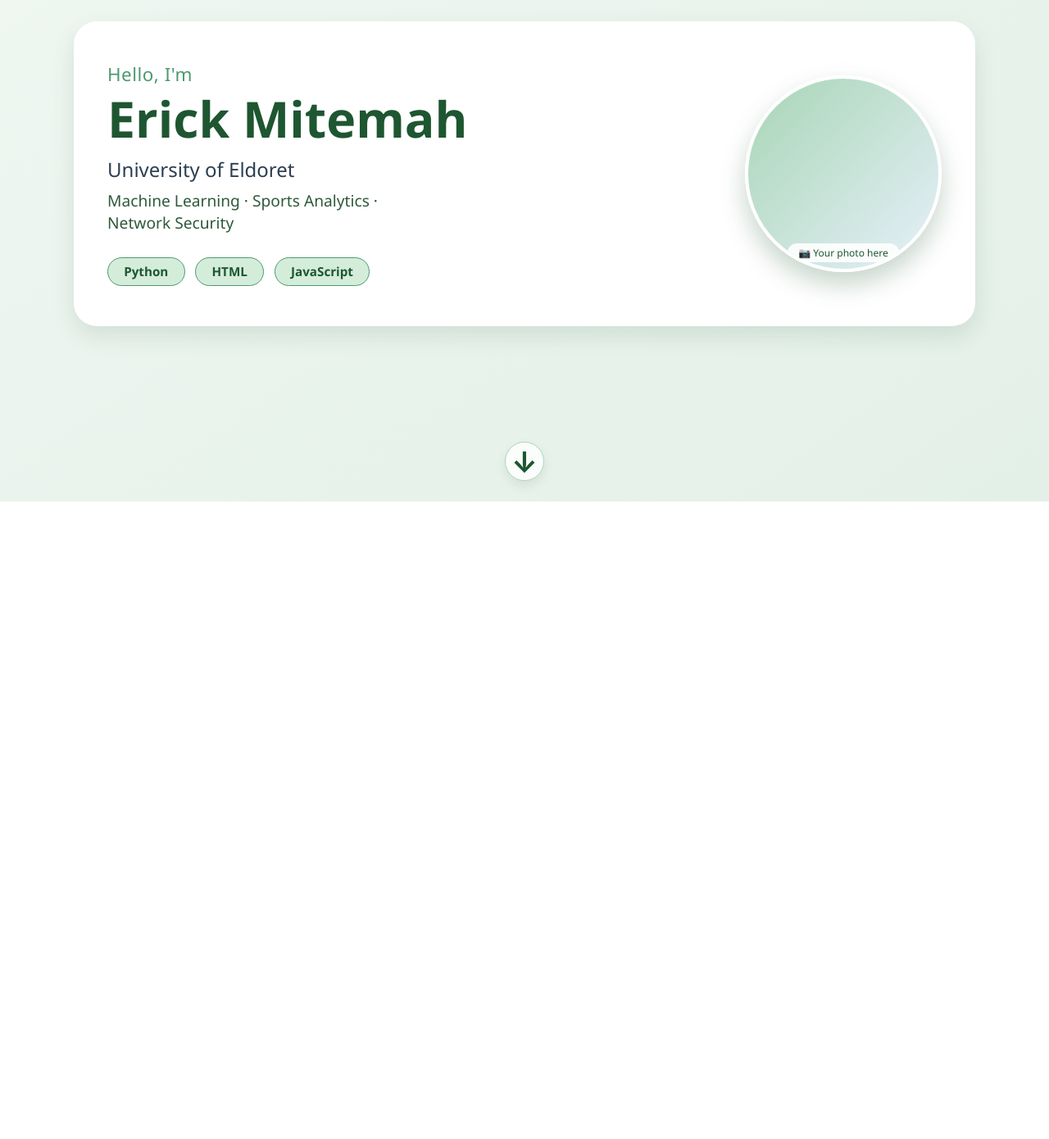
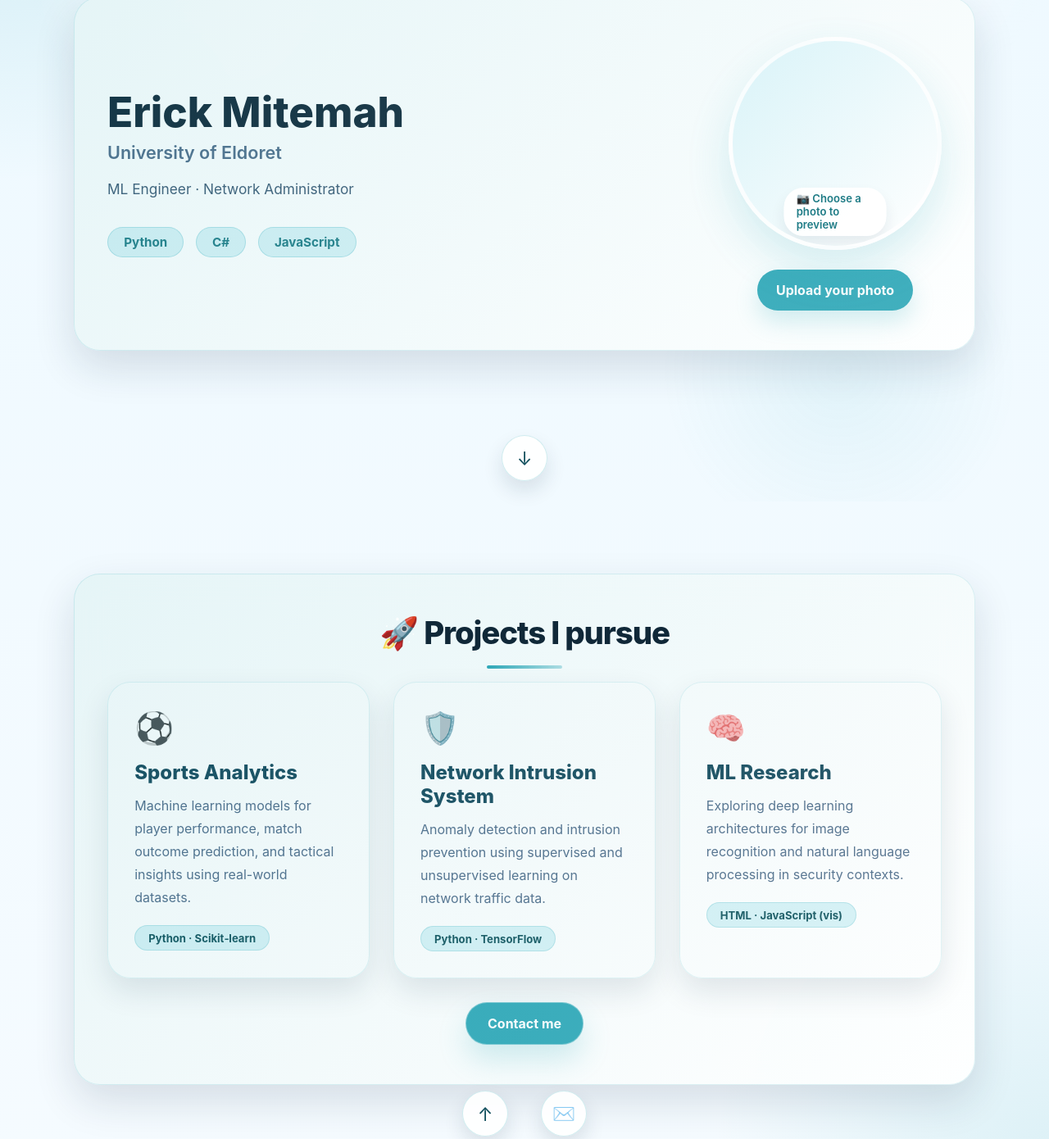
Before and after one commit to Erickmitemah/portfolio, a plain HTML site: page portfolio.html in a window 1280 px wide. Shown: the part 188-1578 px from the top of the page at 82% size. Before the commit the page ends 800 px from the top, so only its background shows below. Drawn offline with Linux system fonts and the light colour scheme.

Commit message:
Add photo upload, separate contact page, and improved styling

```diff
--- a/portfolio.html
+++ b/portfolio.html
@@ -11,20 +11,24 @@
     <section class="slide slide--hero" id="slide1">
       <div class="slide__content hero-layout">
         <div class="hero-text">
-          <span class="greeting">Hello, I'm</span>
           <h1 class="name">Erick Mitemah</h1>
           <p class="university">University of Eldoret</p>
-          <p class="tagline">Machine Learning · Sports Analytics · Network Security</p>
+          <p class="tagline">ML Engineer · Network Administrator</p>
           <div class="languages">
             <span class="lang-badge">Python</span>
-            <span class="lang-badge">HTML</span>
+            <span class="lang-badge">C#</span>
             <span class="lang-badge">JavaScript</span>
           </div>
         </div>
         <div class="hero-photo">
           <div class="photo-frame">
             <img src="your-photo.jpg" alt="Erick Mitemah portrait" class="profile-pic" id="profileImage">
-            <div class="upload-hint">📷 Your photo here</div>
+            <div class="upload-hint" id="uploadHint">📷 Your photo here</div>
+          </div>
+          <div class="upload-controls">
+            <label for="photoUpload" class="upload-button">Upload your photo</label>
+            <input type="file" id="photoUpload" accept="image/*" class="photo-input">
+
           </div>
         </div>
       </div>
@@ -56,34 +60,13 @@
             <span class="tech-tag">HTML · JavaScript (vis)</span>
           </div>
         </div>
+        <div class="page-action">
+          <a href="contact.html" class="page-link">Contact me</a>
+        </div>
       </div>
       <div class="slide-nav dual-nav">
         <a href="#slide1" class="nav-arrow" aria-label="Previous slide">↑</a>
-        <a href="#slide3" class="nav-arrow" aria-label="Next slide">↓</a>
-      </div>
-    </section>
-
-    <section class="slide slide--contact" id="slide3">
-      <div class="slide__content">
-        <h2 class="section-title">📞 Get in touch</h2>
-        <div class="contact-card">
-          <div class="contact-item">
-            <span class="contact-label">Phone</span>
-            <a href="tel:+254716750785" class="contact-value">0716750785</a>
-          </div>
-          <div class="contact-item">
-            <span class="contact-label">Email</span>
-            <a href="mailto:erick.mitemah@example.com" class="contact-value">erick.mitemah@eldoret.ac.ke</a>
-          </div>
-          <div class="contact-item">
-            <span class="contact-label">Location</span>
-            <span class="contact-value">Eldoret, Kenya</span>
-          </div>
-        </div>
-        <p class="contact-footer">I’m always open to collaborations in machine learning and analytics.</p>
-      </div>
-      <div class="slide-nav">
-        <a href="#slide2" class="nav-arrow" aria-label="Previous slide">↑</a>
+        <a href="contact.html" class="nav-arrow" aria-label="Contact page">✉️</a>
       </div>
     </section>
   </main>
--- a/script.js
+++ b/script.js
@@ -1,12 +1,39 @@
 (function() {
   const profileImg = document.getElementById('profileImage');
+
+  const uploadInput = document.getElementById('photoUpload');
+  const uploadHint = document.getElementById('uploadHint');
+  let currentObjectUrl = null;
 
   if (profileImg) {
     profileImg.addEventListener('error', function() {
       profileImg.style.display = 'none';
+      if (uploadHint) {
+        uploadHint.textContent = '📷 Choose a photo to preview';
+      }
     });
 
     profileImg.addEventListener('load', function() {
+      profileImg.style.display = 'block';
+      if (uploadHint) {
+        uploadHint.textContent = '✔️ Photo preview';
+      }
+    });
+  }
+
+  if (uploadInput && profileImg) {
+    uploadInput.addEventListener('change', function(event) {
+      const file = event.target.files && event.target.files[0];
+      if (!file) {
+        return;
+      }
+
+      if (currentObjectUrl) {
+        URL.revokeObjectURL(currentObjectUrl);
+      }
+
+      currentObjectUrl = URL.createObjectURL(file);
+      profileImg.src = currentObjectUrl;
       profileImg.style.display = 'block';
     });
   }
--- a/styles.css
+++ b/styles.css
@@ -1,15 +1,18 @@
 :root {
-  --green-deep: #1e5631;
-  --green-mid: #4c9a6e;
-  --green-light: #a8d5b5;
-  --blue-soft: #2c3e50;
-  --blue-pale: #e6f0fa;
-  --white-pure: #ffffff;
-  --white-warm: #f8faf7;
-  --shadow-sm: 0 8px 20px rgba(0, 40, 20, 0.08);
-  --shadow-card: 0 12px 28px rgba(30, 86, 49, 0.12);
-  --border-radius: 28px;
-  --transition: all 0.25s ease;
+  --bg-1: #eef9ff;
+  --bg-2: #f5fbff;
+  --surface: rgba(255, 255, 255, 0.92);
+  --surface-strong: rgba(255, 255, 255, 0.99);
+  --text-primary: #142945;
+  --text-secondary: #4f6d8a;
+  --accent: #2da7b7;
+  --accent-dark: #1f7c86;
+  --accent-soft: #d7f2f6;
+  --accent-warm: #fff0d6;
+  --shadow-sm: 0 16px 36px rgba(20, 41, 69, 0.12);
+  --shadow-card: 0 20px 50px rgba(20, 41, 69, 0.14);
+  --border-radius: 32px;
+  --transition: all 220ms ease;
 }
 
 * {
@@ -18,24 +21,40 @@
   box-sizing: border-box;
 }
 
+html {
+  scroll-behavior: smooth;
+}
+
 body {
-  font-family: 'Segoe UI', 'Inter', system-ui, -apple-system, sans-serif;
-  background: linear-gradient(145deg, #f0f7f2 0%, #e3f0e8 100%);
-  height: 100vh;
-  overflow: hidden;
-  color: var(--blue-soft);
+  min-height: 100vh;
+  font-family: 'Inter', 'Segoe UI', system-ui, -apple-system, sans-serif;
+  color: var(--text-primary);
+  background: radial-gradient(circle at top left, rgba(45, 167, 183, 0.16), transparent 20%),
+              radial-gradient(circle at bottom right, rgba(45, 167, 183, 0.12), transparent 20%),
+              linear-gradient(180deg, var(--bg-1) 0%, var(--bg-2) 100%);
+  overflow-x: hidden;
+}
+
+body::before {
+  content: '';
+  position: fixed;
+  inset: 0;
+  pointer-events: none;
+  background-image: radial-gradient(circle at 20% 20%, rgba(255,255,255,0.65) 0%, transparent 18%),
+                    radial-gradient(circle at 85% 15%, rgba(255,255,255,0.45) 0%, transparent 15%),
+                    radial-gradient(circle at 80% 80%, rgba(45,167,183,0.08) 0%, transparent 18%);
+  z-index: -1;
 }
 
 .portfolio-slider {
-  height: 100vh;
-  overflow-y: scroll;
+  min-height: 100vh;
+  overflow-y: auto;
   scroll-snap-type: y mandatory;
-  scroll-behavior: smooth;
 }
 
 .slide {
   scroll-snap-align: start;
-  height: 100vh;
+  min-height: 100vh;
   display: flex;
   flex-direction: column;
   justify-content: center;
@@ -45,16 +64,24 @@ body {
 }
 
 .slide__content {
-  max-width: 1100px;
-  width: 100%;
-  background: rgba(255, 255, 255, 0.75);
-  backdrop-filter: blur(16px);
-  -webkit-backdrop-filter: blur(16px);
-  background: var(--white-pure);
+  width: min(1100px, 100%);
+  background: var(--surface);
+  backdrop-filter: blur(18px);
   border-radius: var(--border-radius);
   box-shadow: var(--shadow-card);
   padding: 3rem 2.5rem;
-  border: 1px solid rgba(255, 255, 255, 0.7);
+  border: 1px solid rgba(45, 167, 183, 0.16);
+  position: relative;
+}
+
+.slide__content::before {
+  content: '';
+  position: absolute;
+  inset: 0;
+  border-radius: inherit;
+  margin: -1px;
+  background: linear-gradient(135deg, rgba(45,167,183,0.12), rgba(255,255,255,0.1));
+  pointer-events: none;
 }
 
 .hero-layout {
@@ -66,70 +93,77 @@ body {
 }
 
 .hero-text {
-  flex: 1 1 300px;
+  flex: 1 1 320px;
 }
 
 .greeting {
-  font-size: 1.4rem;
-  color: var(--green-mid);
-  font-weight: 500;
-  letter-spacing: 0.5px;
+  display: inline-flex;
+  align-items: center;
+  gap: 0.6rem;
+  font-size: 1rem;
+  color: var(--accent-dark);
+  font-weight: 700;
+  text-transform: uppercase;
+  letter-spacing: 0.16em;
+  margin-bottom: 1rem;
 }
 
 .name {
-  font-size: 3.8rem;
-  font-weight: 700;
-  color: var(--green-deep);
-  line-height: 1.2;
-  margin: 0.2rem 0 0.5rem;
+  font-size: clamp(3rem, 4vw, 4.4rem);
+  font-weight: 800;
+  color: #102838;
+  line-height: 1.02;
+  margin-bottom: 0.7rem;
 }
 
 .university {
-  font-size: 1.5rem;
-  font-weight: 500;
-  color: var(--blue-soft);
-  margin-bottom: 0.5rem;
+  font-size: 1.35rem;
+  font-weight: 600;
+  color: var(--text-secondary);
+  margin-bottom: 1rem;
 }
 
 .tagline {
-  font-size: 1.2rem;
-  color: #2e5a3b;
-  margin-bottom: 1.8rem;
-  max-width: 400px;
+  font-size: 1.08rem;
+  color: #3d5b75;
+  margin-bottom: 1.9rem;
+  max-width: 480px;
+  line-height: 1.8;
 }
 
 .languages {
   display: flex;
-  gap: 0.8rem;
+  gap: 0.9rem;
   flex-wrap: wrap;
 }
 
 .lang-badge {
-  background: var(--green-light);
-  color: var(--green-deep);
-  padding: 0.4rem 1.2rem;
-  border-radius: 30px;
-  font-weight: 600;
+  padding: 0.5rem 1.2rem;
+  border-radius: 999px;
+  background: var(--accent-soft);
+  color: var(--accent-dark);
+  font-weight: 700;
   font-size: 0.95rem;
-  background: #d4edda;
-  border: 1px solid var(--green-mid);
+  border: 1px solid rgba(45, 167, 183, 0.25);
 }
 
 .hero-photo {
   flex: 0 0 auto;
+  display: flex;
+  flex-direction: column;
+  align-items: center;
 }
 
 .photo-frame {
-  width: 240px;
-  height: 240px;
+  width: 260px;
+  height: 260px;
   border-radius: 50%;
-  background: linear-gradient(135deg, var(--green-light), var(--blue-pale));
+  background: linear-gradient(135deg, #d9f3f8, #ffffff);
   display: flex;
-  flex-direction: column;
   align-items: center;
   justify-content: center;
-  box-shadow: 0 15px 30px rgba(30, 86, 49, 0.25);
-  border: 4px solid var(--white-pure);
+  box-shadow: 0 24px 52px rgba(45, 167, 183, 0.18);
+  border: 5px solid rgba(255, 255, 255, 0.8);
   overflow: hidden;
   position: relative;
 }
@@ -143,179 +177,298 @@ body {
 
 .upload-hint {
   position: absolute;
-  bottom: 8px;
-  background: rgba(255,255,255,0.9);
-  padding: 0.2rem 0.8rem;
-  border-radius: 20px;
-  font-size: 0.75rem;
-  color: var(--green-deep);
-  font-weight: 500;
+  bottom: 12px;
+  left: 50%;
+  transform: translateX(-50%);
+  background: rgba(255, 255, 255, 0.96);
+  padding: 0.35rem 0.95rem;
+  border-radius: 24px;
+  font-size: 0.82rem;
+  color: var(--accent-dark);
+  font-weight: 600;
+  box-shadow: 0 10px 18px rgba(20, 41, 69, 0.08);
 }
 
-/* Projects grid */
+.upload-controls {
+  display: flex;
+  flex-direction: column;
+  align-items: center;
+  gap: 0.9rem;
+  margin-top: 1.5rem;
+}
+
+.upload-button {
+  cursor: pointer;
+  display: inline-flex;
+  align-items: center;
+  justify-content: center;
+  padding: 0.95rem 1.45rem;
+  border-radius: 999px;
+  background: var(--accent);
+  color: #fff;
+  font-weight: 700;
+  border: none;
+  transition: var(--transition);
+  box-shadow: 0 14px 28px rgba(45, 167, 183, 0.22);
+  text-decoration: none;
+}
+
+.upload-button:hover {
+  transform: translateY(-1px);
+  background: var(--accent-dark);
+}
+
+.photo-input {
+  display: none;
+}
+
+.upload-note {
+  color: #5a748d;
+  font-size: 0.95rem;
+  text-align: center;
+  max-width: 240px;
+}
+
+.page-action {
+  display: flex;
+  justify-content: center;
+  margin-top: 1.8rem;
+}
+
+.page-link {
+  display: inline-flex;
+  align-items: center;
+  justify-content: center;
+  padding: 0.95rem 1.6rem;
+  border-radius: 999px;
+  background: var(--accent);
+  color: #fff;
+  font-weight: 700;
+  text-decoration: none;
+  transition: var(--transition);
+  border: 1px solid rgba(255, 255, 255, 0.35);
+  box-shadow: 0 18px 35px rgba(45, 167, 183, 0.22);
+}
+
+.page-link:hover {
+  transform: translateY(-1px);
+  background: var(--accent-dark);
+}
+
 .section-title {
-  font-size: 2.4rem;
-  font-weight: 650;
-  color: var(--green-deep);
-  margin-bottom: 2.2rem;
+  font-size: clamp(2rem, 3vw, 2.7rem);
+  font-weight: 800;
+  color: #102838;
+  margin-bottom: 1rem;
   text-align: center;
-  letter-spacing: -0.3px;
+  letter-spacing: -0.03em;
+  position: relative;
+}
+
+.section-title::after {
+  content: '';
+  width: 92px;
+  height: 4px;
+  background: linear-gradient(90deg, var(--accent), rgba(45, 167, 183, 0.35));
+  border-radius: 999px;
+  display: block;
+  margin: 1rem auto 0;
 }
 
 .projects-grid {
   display: flex;
   flex-wrap: wrap;
-  gap: 2rem;
+  gap: 1.8rem;
   justify-content: center;
 }
 
-.project-card {
-  background: var(--white-warm);
-  border-radius: 24px;
-  padding: 2rem 1.5rem;
-  flex: 1 1 250px;
-  max-width: 300px;
+.project-card,
+.contact-card {
+  background: var(--surface-strong);
+  border-radius: 28px;
+  padding: 2rem;
   box-shadow: var(--shadow-sm);
+  border: 1px solid rgba(45, 167, 183, 0.14);
   transition: var(--transition);
-  border: 1px solid rgba(76, 154, 110, 0.25);
-  background: var(--white-pure);
 }
 
-.project-card:hover {
-  transform: translateY(-6px);
-  box-shadow: 0 20px 30px rgba(30, 86, 49, 0.18);
-  border-color: var(--green-mid);
+.project-card:hover,
+.contact-card:hover {
+  transform: translateY(-3px);
+  box-shadow: 0 24px 52px rgba(45, 167, 183, 0.18);
+}
+
+.project-card {
+  flex: 1 1 260px;
+  max-width: 320px;
 }
 
 .project-icon {
-  font-size: 2.5rem;
-  margin-bottom: 1rem;
+  font-size: 2.4rem;
+  margin-bottom: 1.05rem;
 }
 
 .project-card h3 {
-  font-size: 1.6rem;
-  font-weight: 650;
-  color: var(--green-deep);
-  margin-bottom: 0.8rem;
+  font-size: 1.5rem;
+  font-weight: 800;
+  color: #13475a;
+  margin-bottom: 0.75rem;
 }
 
 .project-card p {
-  color: #2d3e33;
-  line-height: 1.5;
-  margin-bottom: 1.3rem;
-  font-size: 0.98rem;
+  color: #4f6b89;
+  line-height: 1.75;
+  margin-bottom: 1.25rem;
+  font-size: 1rem;
 }
 
 .tech-tag {
-  background: var(--blue-pale);
-  color: var(--blue-soft);
-  padding: 0.3rem 0.9rem;
-  border-radius: 20px;
-  font-size: 0.8rem;
-  font-weight: 600;
-  display: inline-block;
-  background: #e2ebf0;
+  display: inline-flex;
+  padding: 0.4rem 1rem;
+  border-radius: 999px;
+  font-size: 0.82rem;
+  font-weight: 700;
+  background: var(--accent-soft);
+  color: #0f525c;
+  border: 1px solid rgba(45, 167, 183, 0.22);
 }
 
 .contact-card {
-  background: #f4fbf6;
-  border-radius: 22px;
-  padding: 2rem;
-  margin: 1.5rem 0;
   display: flex;
   flex-wrap: wrap;
-  gap: 2rem;
+  gap: 1.6rem;
   justify-content: center;
-  border: 1px solid var(--green-light);
+  margin: 1.6rem 0;
 }
 
 .contact-item {
   display: flex;
   flex-direction: column;
   align-items: center;
-  gap: 0.4rem;
+  gap: 0.35rem;
+  min-width: 190px;
+  flex: 1 1 180px;
 }
 
 .contact-label {
-  font-weight: 600;
-  color: var(--green-mid);
+  font-size: 0.8rem;
+  font-weight: 700;
+  color: #177582;
   text-transform: uppercase;
-  letter-spacing: 0.6px;
-  font-size: 0.8rem;
+  letter-spacing: 0.14em;
 }
 
 .contact-value {
-  font-size: 1.3rem;
-  font-weight: 600;
-  color: var(--blue-soft);
+  font-size: 1.25rem;
+  font-weight: 700;
+  color: #144360;
   text-decoration: none;
-  border-bottom: 2px dotted var(--green-light);
+  border-bottom: 2px dotted rgba(45, 167, 183, 0.45);
   transition: var(--transition);
 }
 
 a.contact-value:hover {
-  color: var(--green-deep);
-  border-bottom: 2px solid var(--green-mid);
+  color: #0d2f3d;
+  border-bottom-color: #0d5462;
 }
 
 .contact-footer {
   text-align: center;
-  margin-top: 1.2rem;
-  color: #2e5a3b;
-  font-style: italic;
+  margin-top: 1.4rem;
+  color: #4b657f;
+  font-size: 1rem;
+  line-height: 1.75;
+  max-width: 680px;
+  margin-left: auto;
+  margin-right: auto;
 }
 
-/* Slide navigation arrows */
 .slide-nav {
   position: absolute;
   bottom: 25px;
   display: flex;
-  gap: 2rem;
+  gap: 1.4rem;
 }
 
 .dual-nav {
-  gap: 3rem;
+  gap: 2.5rem;
 }
 
 .nav-arrow {
-  font-size: 2.2rem;
-  color: var(--green-deep);
-  background: rgba(255,255,255,0.8);
-  width: 48px;
-  height: 48px;
+  width: 56px;
+  height: 56px;
+  border-radius: 50%;
   display: flex;
   align-items: center;
   justify-content: center;
-  border-radius: 50%;
+  background: rgba(255, 255, 255, 0.92);
+  color: #14515f;
+  border: 1px solid rgba(45, 167, 183, 0.22);
+  box-shadow: 0 12px 24px rgba(20, 41, 69, 0.12);
   text-decoration: none;
-  backdrop-filter: blur(8px);
-  box-shadow: 0 6px 14px rgba(0,0,0,0.08);
+  font-size: 1.4rem;
   transition: var(--transition);
-  border: 1px solid var(--green-light);
-  font-weight: bold;
 }
 
 .nav-arrow:hover {
-  background: var(--white-pure);
-  color: #0b3d1e;
-  transform: scale(1.07);
-  border-color: var(--green-mid);
+  transform: translateY(-1px);
+  background: #fff;
+  color: #0d3f50;
 }
 
-/* Responsive adjustments */
-@media (max-width: 700px) {
+@media (max-width: 820px) {
   .slide__content {
-    padding: 2rem 1.5rem;
+    padding: 2rem 1.6rem;
   }
-  .name {
-    font-size: 2.8rem;
+
+  .hero-layout {
+    gap: 1.6rem;
   }
+
+  .hero-photo,
+  .hero-text {
+    width: 100%;
+  }
+
   .photo-frame {
-    width: 180px;
-    height: 180px;
+    width: 210px;
+    height: 210px;
   }
+
   .projects-grid {
     flex-direction: column;
     align-items: center;
   }
 }
+
+@media (max-width: 600px) {
+  body {
+    background: linear-gradient(180deg, #f5fbff 0%, #effbff 100%);
+  }
+
+  .section-title {
+    font-size: 2.2rem;
+  }
+
+  .name {
+    font-size: 2.8rem;
+  }
+
+  .slide {
+    padding: 1.5rem;
+  }
+
+  .slide__content {
+    border-radius: 24px;
+  }
+
+  .page-link,
+  .upload-button {
+    width: 100%;
+  }
+
+  .slide-nav {
+    gap: 1rem;
+    bottom: 18px;
+  }
+}
```
Also changed, not shown: contact.html (added, +36 -0 lines).
